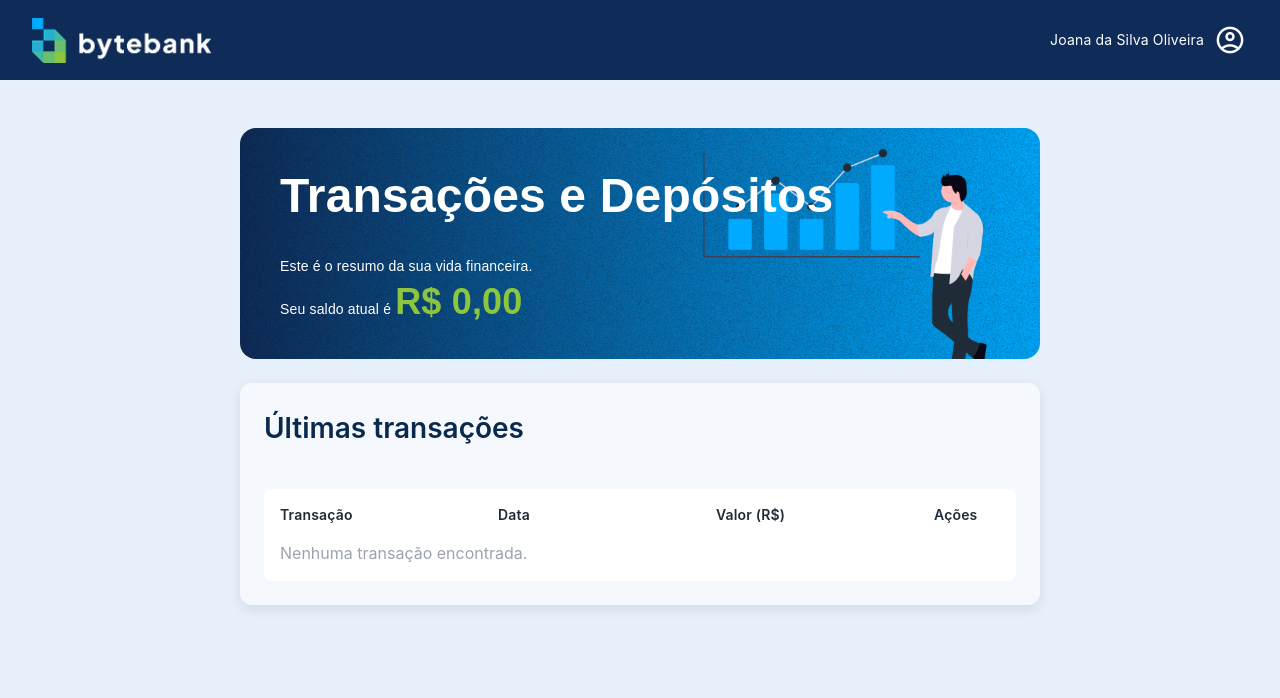
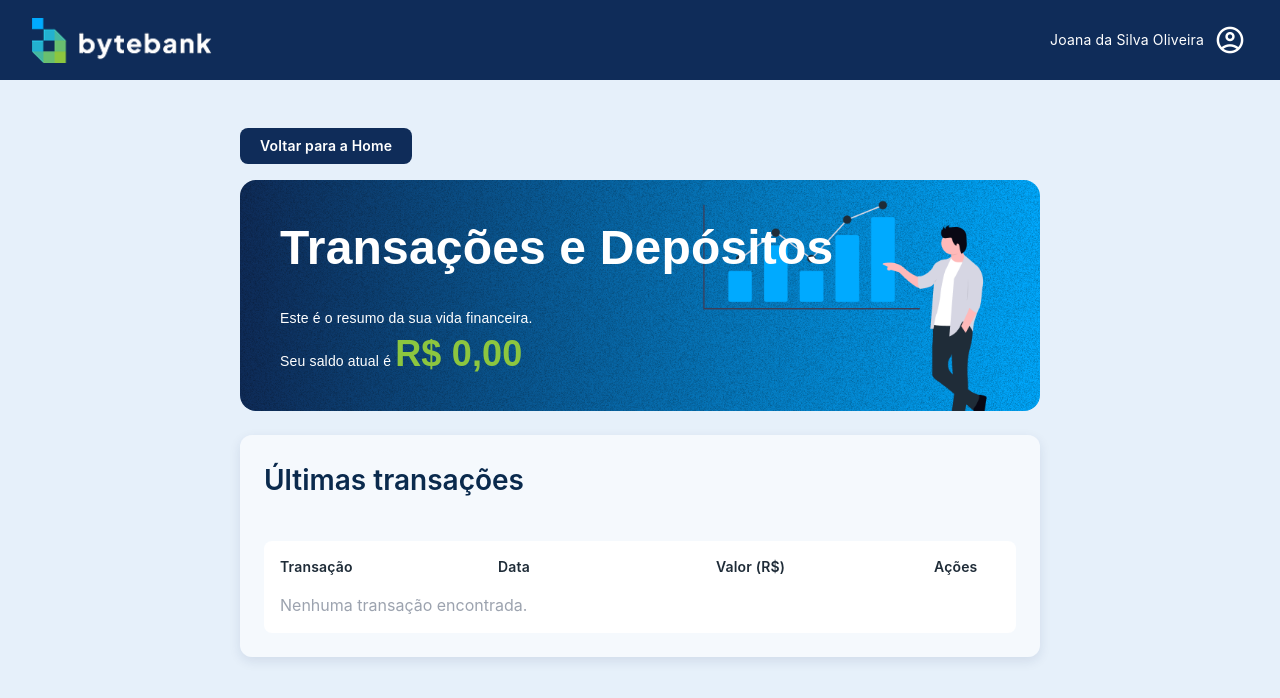
Before and after one commit to camp0sfer/techchallenge, a Next.js app: page /transactions in a window 1280 px wide. Shown: the top 698 px of the page. Built offline with nearby package versions, Linux system fonts and the light colour scheme.

Commit message:
fix: adicionando botão para voltar à home

```diff
--- a/src/app/transactions/page.tsx
+++ b/src/app/transactions/page.tsx
@@ -4,6 +4,7 @@ import { PageContainer } from '@/components/pageContainer';
 import { TransactionRow } from '@/components/transaction/transactionRow';
 import { Button } from '@/components/ui/button';
 import { formatToBRL } from '@/utils/format';
+import { useRouter } from 'next/navigation';
 import { useEffect, useState } from 'react';
 import type { Transaction } from '../models/transaction';
 import { TransactionService } from '../services/transactionService';
@@ -13,6 +14,7 @@ export default function TransactionsPage() {
   const [transactions, setTransactions] = useState<Transaction[]>([]);
   const [deleteId, setDeleteId] = useState<number | null>(null);
   const [editingTransaction, setEditingTransaction] = useState<Transaction | null>(null);
+  const router = useRouter();
 
   async function fetchTransactions() {
     const list = TransactionService.list();
@@ -49,6 +51,10 @@ export default function TransactionsPage() {
   return (
 
     <main className="min-h-[80vh] bg-[#E6F0FA] p-6 w-full xl:justify-items-center">
+      <div className="mb-4 w-full" >
+        <Button variant="secondary" onClick={() => router.push('/')}>Voltar para a Home</Button>
+      </div>
+
       {/* Card superior com saldo */}
       <PageContainer
         variant="highlight"
```
